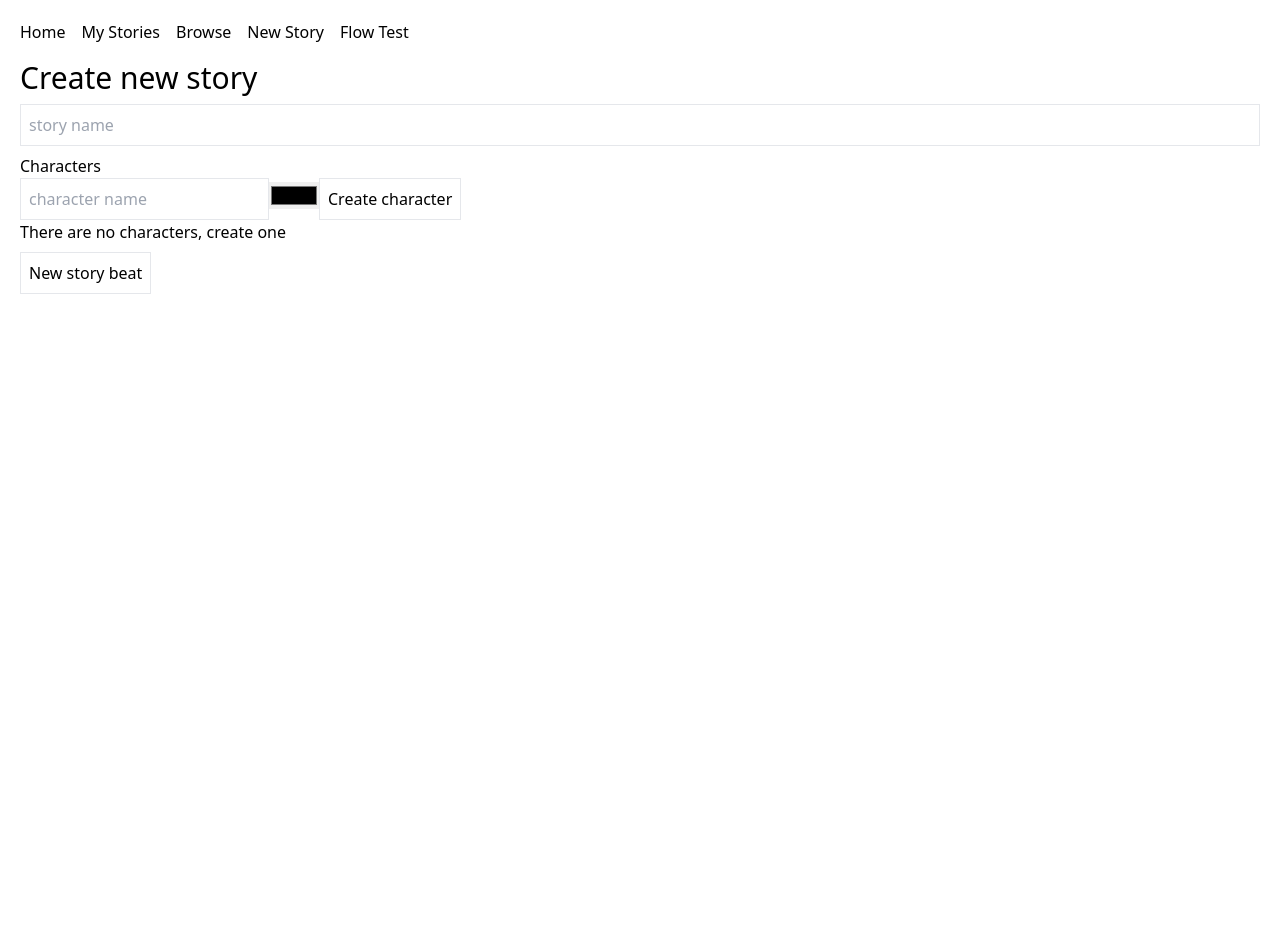
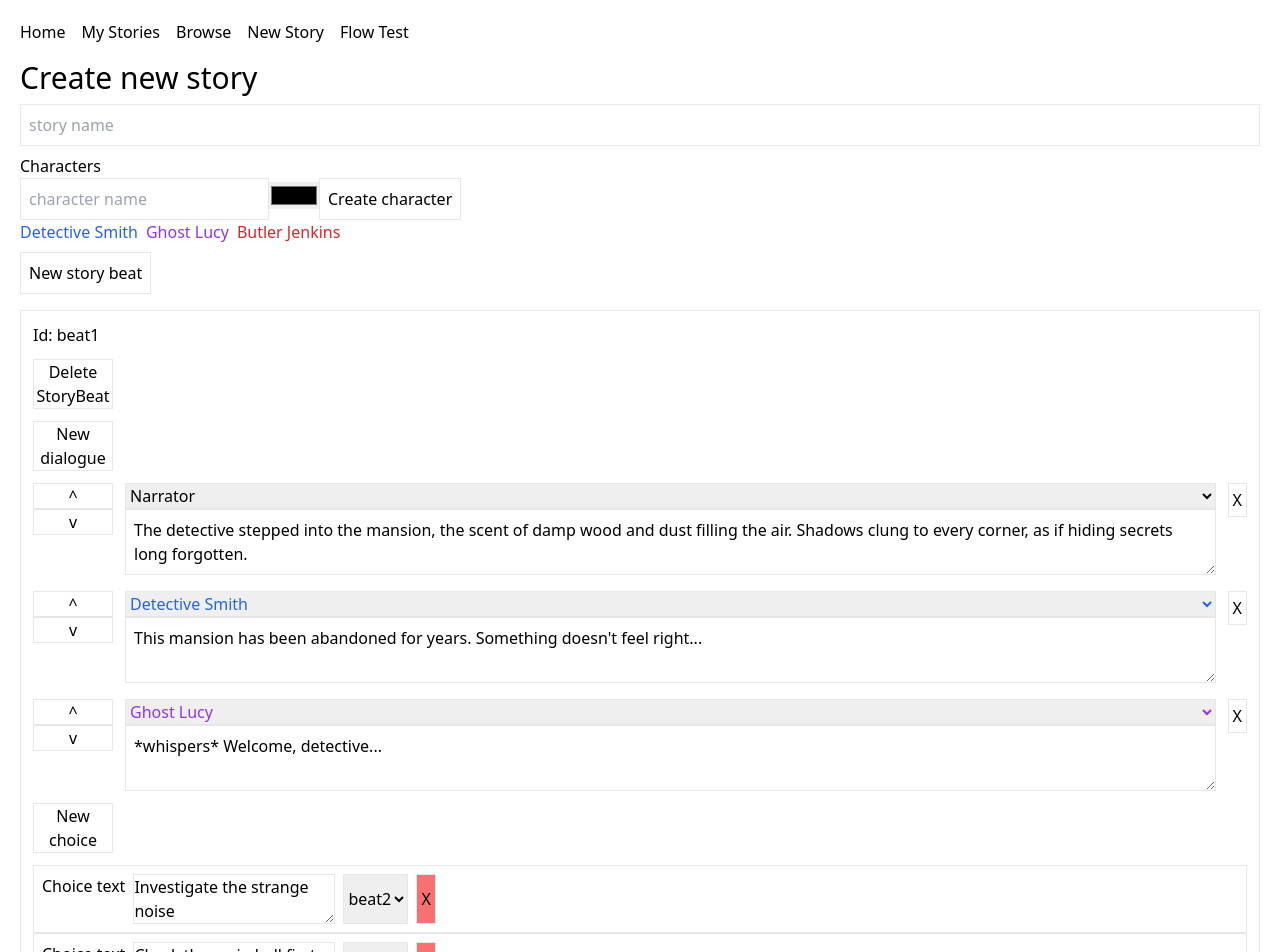
Before and after one commit to Healoz/visual-novel, a Next.js app in the folder visual-novel/: page /new-story in a window 1280 px wide. Shown: the top 952 px of the page. Before the commit the page ends 800 px from the top, so only its background shows below. Built offline with nearby package versions, Linux system fonts and the light colour scheme.

Commit message:
moved choiceCell into seperate component

```diff
--- /dev/null
+++ b/visual-novel/app/components/ChoiceCell.tsx
@@ -0,0 +1,77 @@
+import React, { FC } from "react";
+import { Choice, StoryBeat } from "../types";
+
+interface ChoiceCellProps {
+  choice: Choice;
+  updateStoryBeat: (storyBeatId: string, updatedStoryBeat: StoryBeat) => void;
+  index: number;
+  storyBeat: StoryBeat;
+  storyBeats: StoryBeat[];
+  deleteChoice: (storyBeat: StoryBeat, choiceId: string) => void;
+}
+
+const ChoiceCell: FC<ChoiceCellProps> = ({
+  choice,
+  storyBeat,
+  updateStoryBeat,
+  storyBeats,
+  index,
+  deleteChoice,
+}) => {
+  const handleChoiceLabelChange = (
+    e: React.ChangeEvent<HTMLTextAreaElement>,
+    index: number
+  ) => {
+    const updatedChoices = [...storyBeat.choices];
+
+    updatedChoices[index] = {
+      ...updatedChoices[index],
+      label: e.target.value,
+    };
+
+    updateStoryBeat(storyBeat.id, {
+      ...storyBeat,
+      choices: updatedChoices,
+    });
+  };
+
+  const getPossibleStoryBeats = (thisStoryBeatId: string): StoryBeat[] => {
+    return storyBeats.filter((storyBeat) => storyBeat.id !== thisStoryBeatId);
+  };
+
+  const possibleNextBeatsContent = getPossibleStoryBeats(storyBeat.id).map(
+    (storyBeat) => (
+      <option key={storyBeat.id} value={storyBeat.id}>
+        {storyBeat.id}
+      </option>
+    )
+  );
+
+  return (
+    <div key={choice.id} className="border flex gap-2 p-2">
+      <label htmlFor={`choiceLabel-${choice.id}`}>Choice text</label>
+      <textarea
+        name={`choiceLabel-${choice.id}`}
+        value={choice.label}
+        className="border"
+        onChange={(e) => handleChoiceLabelChange(e, index)}
+      ></textarea>
+      <select
+        id="next-beat-id"
+        value={choice.nextBeatId}
+        name="net-beat-id"
+        className="border"
+      >
+        {possibleNextBeatsContent}
+      </select>
+      <button
+        className="border bg-red-400 p-1"
+        onClick={() => deleteChoice(storyBeat, choice.id)}
+      >
+        X
+      </button>
+    </div>
+  );
+};
+
+export default ChoiceCell;
--- a/visual-novel/app/components/EditStoryBeatCell.tsx
+++ b/visual-novel/app/components/EditStoryBeatCell.tsx
@@ -1,6 +1,7 @@
 import React, { FC } from "react";
 import { Character, StoryBeat } from "../types";
 import DialogueCell from "./DialogueCell";
+import ChoiceCell from "./ChoiceCell";
 
 interface EditStoryBeatCellProps {
   storyBeat: StoryBeat;
@@ -36,32 +37,15 @@ const StoryBeatCell: FC<EditStoryBeatCellProps> = ({
     ></DialogueCell>
   ));
 
-  const getPossibleStoryBeats = (thisStoryBeatId: string): StoryBeat[] => {
-    return storyBeats.filter((storyBeat) => storyBeat.id !== thisStoryBeatId);
-  };
-
-  const possibleNextBeatsContent = getPossibleStoryBeats(storyBeat.id).map(
-    (storyBeat) => (
-      <option key={storyBeat.id} value={storyBeat.id}>
-        {storyBeat.id}
-      </option>
-    )
-  );
-
   const choiceContent = storyBeat.choices.map((choice, index) => (
-    <div key={choice.id} className="border flex gap-2 p-2">
-      <label htmlFor={`choiceLabel-${choice.id}`}>Choice text</label>
-      <textarea name={`choiceLabel-${choice.id}`} className="border"></textarea>
-      <select id="next-beat-id" name="net-beat-id" className="border">
-        {possibleNextBeatsContent}
-      </select>
-      <button
-        className="border bg-red-400 p-1"
-        onClick={() => deleteChoice(storyBeat, choice.id)}
-      >
-        X
-      </button>
-    </div>
+    <ChoiceCell
+      choice={choice}
+      updateStoryBeat={updateStoryBeat}
+      index={index}
+      storyBeat={storyBeat}
+      storyBeats={storyBeats}
+      deleteChoice={deleteChoice}
+    />
   ));
 
   return (
--- a/visual-novel/app/components/StoryBeatNode.tsx
+++ /dev/null
@@ -1,47 +0,0 @@
-import React, { memo } from "react";
-import { Handle, Position } from "@xyflow/react";
-
-// Define the props type
-interface CustomNodeProps {
-  data: {
-    color: string;
-  };
-  isConnectable: boolean;
-}
-
-const CustomColorPickerNode: React.FC<CustomNodeProps> = ({
-  data,
-  isConnectable,
-}) => {
-  return (
-    <>
-      <Handle
-        type="target"
-        position={Position.Left}
-        style={{ background: "#555" }}
-        onConnect={(params) => console.log("handle onConnect", params)}
-        isConnectable={isConnectable}
-      />
-      <div>
-        Custom Color Picker Node: <strong>{data.color}</strong>
-      </div>
-      <input className="nodrag" type="color" defaultValue={data.color} />
-      <Handle
-        type="source"
-        position={Position.Right}
-        id="a"
-        style={{ top: 10, background: "#555" }}
-        isConnectable={isConnectable}
-      />
-      <Handle
-        type="source"
-        position={Position.Right}
-        id="b"
-        style={{ bottom: 10, top: "auto", background: "#555" }}
-        isConnectable={isConnectable}
-      />
-    </>
-  );
-};
-
-export default memo(CustomColorPickerNode);
--- a/visual-novel/app/flow-test/page.tsx
+++ b/visual-novel/app/flow-test/page.tsx
@@ -21,7 +21,6 @@ import { v4 as uuidv4 } from "uuid";
 import "@xyflow/react/dist/style.css";
 import { Choice, Story, StoryBeat } from "../types";
 import storyData from "../data/storyData.json";
-import StoryBeatNode from "../components/StoryBeatNode";
 
 //DOCUMENTATION: https://reactflow.dev/learn
 
--- a/visual-novel/app/new-story/page.tsx
+++ b/visual-novel/app/new-story/page.tsx
@@ -5,14 +5,17 @@ import { Character, Choice, Dialogue, Story, StoryBeat } from "../types";
 import { v4 as uuidv4 } from "uuid";
 import EditStoryBeatCell from "../components/EditStoryBeatCell";
 import CharacterDisplay from "../components/CharacterDisplay";
+import storyData from "../data/storyData.json";
 
 export default function StoryEditorPage() {
-  const [story, setStory] = useState<Story>({
-    title: "",
-    blurb: "",
-    characters: [],
-    storyBeats: [],
-  });
+  // const [story, setStory] = useState<Story>({
+  //   title: "",
+  //   blurb: "",
+  //   characters: [],
+  //   storyBeats: [],
+  // });
+
+  const [story, setStory] = useState<Story>(storyData);
 
   const [characterName, setCharacterName] = useState("");
   const [characterColor, setCharacterColor] = useState("#000000"); // default color
```
